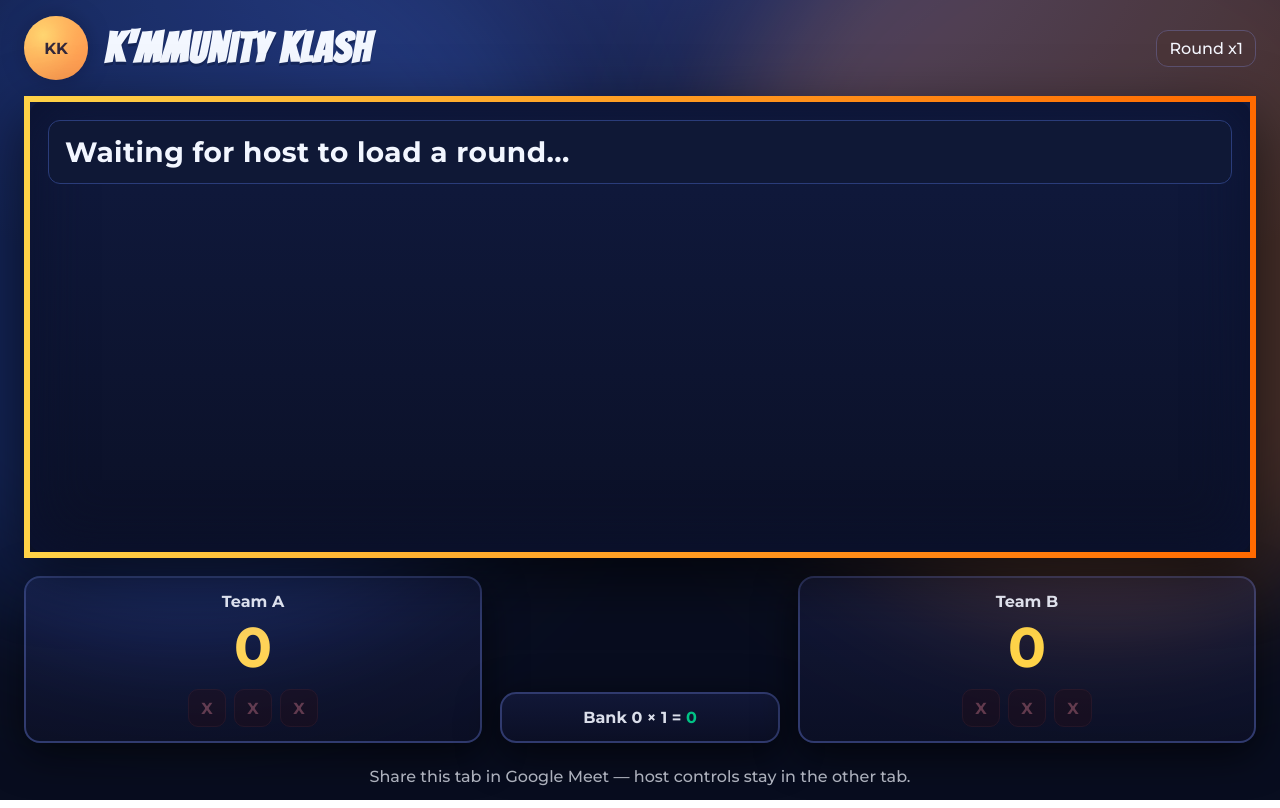
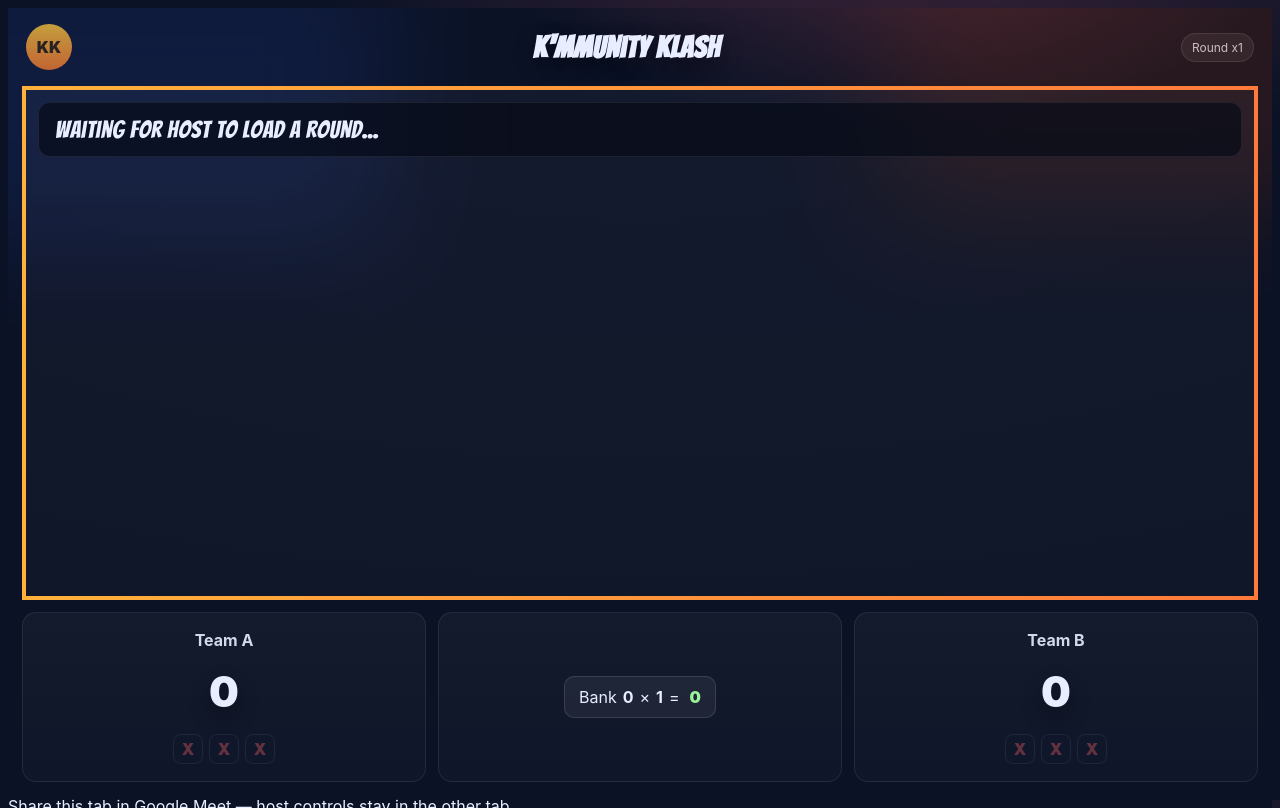
Before and after one commit to kayanasupport/kmmunityklash, a React (Vite) app: page /studio in a window 1280 px wide. Built offline with nearby package versions, Linux system fonts and the light colour scheme.

Commit message:
Buzz and Points Sync

```diff
--- a/src/store.js
+++ b/src/store.js
@@ -1,48 +1,38 @@
 import { create } from "zustand";
 
-/** ---- Cross-tab sync helpers ---- */
-const BC_NAME = "kk-game";
+// ----- cross-tab plumbing -----
+const BC = typeof window !== "undefined" && "BroadcastChannel" in window
+  ? new BroadcastChannel("kk-game")
+  : null;
 const STORAGE_KEY = "kk_state";
 
-const channel =
-  typeof window !== "undefined" && "BroadcastChannel" in window
-    ? new BroadcastChannel(BC_NAME)
-    : null;
-
 const readPersist = () => {
-  try {
-    const raw = localStorage.getItem(STORAGE_KEY);
-    return raw ? JSON.parse(raw) : null;
-  } catch {
-    return null;
-  }
+  try { const raw = localStorage.getItem(STORAGE_KEY); return raw ? JSON.parse(raw) : null; }
+  catch { return null; }
 };
 
-// Only the serializable, gameplay data (no functions)
-const snapshot = (s) => ({
+const snap = (s) => ({
   title: s.title,
   titleFont: s.titleFont,
   sheetId: s.sheetId,
   hostMode: s.hostMode,
-
   round: s.round,
   roundBank: s.roundBank,
-
   teamA: s.teamA,
   teamB: s.teamB,
   buzzingTeam: s.buzzingTeam,
 });
 
 const persistAndBroadcast = (get) => {
-  const snap = snapshot(get());
+  const s = snap(get());
   try {
-    localStorage.setItem(STORAGE_KEY, JSON.stringify(snap));
-    if (channel) channel.postMessage(snap);
+    localStorage.setItem(STORAGE_KEY, JSON.stringify(s));
+    if (BC) BC.postMessage(s);
   } catch {}
 };
 
-/** ---- Default data ---- */
-const defaultState = {
+// ----- defaults -----
+const defaults = {
   title: "K'mmunity Klash",
   titleFont: "Bangers",
   sheetId:
@@ -51,34 +41,23 @@ const defaultState = {
     (typeof window !== "undefined" && localStorage.getItem("sheetId")) ||
     "",
   hostMode: true,
-
-  round: { question: "", multiplier: 1, answers: [] }, // answers: [{text,points,revealed}]
+  round: { question: "", multiplier: 1, answers: [] },
   roundBank: 0,
-
   teamA: { name: "Team A", score: 0, strikes: 0 },
   teamB: { name: "Team B", score: 0, strikes: 0 },
   buzzingTeam: "",
 };
 
 export const useGame = create((set, get) => ({
-  ...defaultState,
+  ...defaults,
   ...(readPersist() || {}),
 
-  /** UI toggles / metadata */
-  toggleHost: () => {
-    set((s) => ({ hostMode: !s.hostMode }));
-    persistAndBroadcast(get);
-  },
-  setTitle: (title) => {
-    set({ title });
-    persistAndBroadcast(get);
-  },
-  setTitleFont: (titleFont) => {
-    set({ titleFont });
-    persistAndBroadcast(get);
-  },
+  // meta
+  toggleHost: () => { set((s) => ({ hostMode: !s.hostMode })); persistAndBroadcast(get); },
+  setTitle: (title) => { set({ title }); persistAndBroadcast(get); },
+  setTitleFont: (titleFont) => { set({ titleFont }); persistAndBroadcast(get); },
 
-  /** Round management */
+  // load round
   setRound: (round) => {
     const next = {
       question: String(round.question || ""),
@@ -93,28 +72,28 @@ export const useGame = create((set, get) => ({
     persistAndBroadcast(get);
   },
 
-  /** Reveal / hide toggles automatically adjust bank */
+  // reveal / hide (bank math is always numeric)
   reveal: (index) => {
     const s = get();
-    const was = s.round.answers[index]?.revealed;
-    const pts = Number(s.round.answers[index]?.points || 0);
+    const was = Boolean(s.round.answers[index]?.revealed);
+    const pts = Number(s.round.answers[index]?.points) || 0;
 
     const answers = s.round.answers.map((a, i) =>
       i === index ? { ...a, revealed: !a.revealed } : a
     );
     const round = { ...s.round, answers };
-    const roundBank = Math.max(0, s.roundBank + (was ? -pts : pts));
+    const roundBank = Math.max(0, (Number(s.roundBank) || 0) + (was ? -pts : pts));
 
     set({ round, roundBank });
     persistAndBroadcast(get);
   },
-  hide: (index) => get().reveal(index),
+  hide: (i) => get().reveal(i),
 
-  /** Strikes */
+  // strikes
   addStrike: (team) => {
     const key = team === "A" ? "teamA" : "teamB";
     const t = get()[key];
-    const strikes = Math.min(3, (t?.strikes || 0) + 1);
+    const strikes = Math.min(3, Number(t?.strikes || 0) + 1);
     set({ [key]: { ...t, strikes } });
     persistAndBroadcast(get);
   },
@@ -126,29 +105,30 @@ export const useGame = create((set, get) => ({
     persistAndBroadcast(get);
   },
 
-  /** Buzz */
-  buzz: (team) => {
-    set({ buzzingTeam: team });
-    persistAndBroadcast(get);
-  },
-  resetBuzz: () => {
-    set({ buzzingTeam: "" });
-    persistAndBroadcast(get);
-  },
+  // buzz
+  buzz: (team) => { set({ buzzingTeam: team }); persistAndBroadcast(get); },
+  resetBuzz: () => { set({ buzzingTeam: "" }); persistAndBroadcast(get); },
 
-  /** Award bank to winner and reset bank/strikes */
+  // award (FIX: purely numeric, broadcast after set)
   awardRound: (team) => {
     const s = get();
     const key = team === "A" ? "teamA" : "teamB";
-    const gain = s.roundBank * (s.round?.multiplier || 1);
+    const bank = Number(s.roundBank) || 0;
+    const mult = Number(s.round?.multiplier) || 1;
+    const gain = bank * mult;
+
+    const cur = s[key];
+    const nextTeam = { ...cur, score: (Number(cur.score) || 0) + gain };
     set({
-      [key]: { ...s[key], score: s[key].score + gain },
+      [key]: nextTeam,
       roundBank: 0,
+      buzzingTeam: "",
       teamA: { ...s.teamA, strikes: 0 },
       teamB: { ...s.teamB, strikes: 0 },
     });
     persistAndBroadcast(get);
   },
+
   resetScores: () => {
     set({
       teamA: { name: "Team A", score: 0, strikes: 0 },
@@ -165,21 +145,16 @@ export const useGame = create((set, get) => ({
   },
 }));
 
-/** ---- Inbound syncs ---- */
-// BroadcastChannel
-if (channel) {
-  channel.onmessage = (e) => {
-    const snap = e.data;
-    useGame.setState(snap, false);
+// inbound sync (BroadcastChannel + storage)
+if (BC) {
+  BC.onmessage = (e) => {
+    try { useGame.setState(e.data, false); } catch {}
   };
 }
-// storage event (covers Safari and when tabs re-open)
 if (typeof window !== "undefined") {
   window.addEventListener("storage", (ev) => {
     if (ev.key === STORAGE_KEY && ev.newValue) {
-      try {
-        useGame.setState(JSON.parse(ev.newValue), false);
-      } catch {}
+      try { useGame.setState(JSON.parse(ev.newValue), false); } catch {}
     }
   });
 }
--- a/src/styles.css
+++ b/src/styles.css
@@ -1,206 +1,168 @@
+/* ====== Variables & base ====== */
 :root{
-  --bg:#0b0f1a;
-  --panel:#12192b;
-  --accent:#ffd247; /* show yellow */
-  --accent-2:#ff6a00; /* orange gradient partner */
-  --text:#f2f6ff;
-  --muted:#99a3c4;
-  --ok:#00d68f;
-  --bad:#ff5964;
-  --title-font: "Bangers", system-ui, sans-serif; /* loud show font */
-  --ui-font: "Montserrat", system-ui, sans-serif;
+  --bg:#0b1225;
+  --panel:#111a33;
+  --panel-2:#0f1730;
+  --text:#e8eeff;
+  --muted:#9db0d7;
+  --accent:#ffb13b;
+  --accent-2:#ff7a3b;
+  --ok:#32d583;
+  --danger:#ef4444;
+  --ui-font: Inter, ui-sans-serif, system-ui, -apple-system, Segoe UI, Roboto, Helvetica, Arial, "Apple Color Emoji","Segoe UI Emoji";
+  --title-font: "Bangers", var(--ui-font);
 }
-*{box-sizing:border-box}
-html,body,#root{height:100%}
-body{
-  margin:0;background:radial-gradient(1000px 600px at 50% -10%, #1a2550, var(--bg));
-  color:var(--text); font-family:var(--ui-font);
-}
-button{cursor:pointer}
-input,button,select{font-family:var(--ui-font);}
 
-.wrapper{
-  max-width:1200px; margin:0 auto; padding:20px;
-  display:grid; grid-template-columns: 1fr 360px; gap:18px;
-}
-@media (max-width:1000px){
-  .wrapper{ grid-template-columns:1fr; }
-}
+*{ box-sizing:border-box; }
+html,body,#root{ height:100%; background: radial-gradient(1200px 500px at 70% -10%, #41253a 0%, transparent 50%), var(--bg); color:var(--text); font-family: var(--ui-font); }
+a{ color:inherit; }
 
 .header{
   display:flex; align-items:center; justify-content:space-between;
-  margin-bottom:12px;
+  padding:16px 8px 12px; gap:12px;
 }
-.logoTitle{
-  display:flex; align-items:center; gap:14px;
-}
-.logoBadge{
-  width:56px; height:56px; border-radius:50%;
-  background: radial-gradient(circle at 30% 30%, var(--accent), var(--accent-2));
-  box-shadow:0 0 18px rgba(255,210,71,.45);
-  display:grid; place-items:center; font-weight:700; color:#2a1300;
-}
+.logoBadge{ width:40px; height:40px; border-radius:999px; background:linear-gradient(180deg,#fbbf24,#f97316); display:grid; place-items:center; font-weight:800; color:#2b1a00; }
+.logoTitle{ display:flex; align-items:center; gap:12px; }
 .title{
-  font-family:var(--title-font);
-  letter-spacing:1px; font-size:36px; text-shadow:0 2px 0 #00000066;
-}
-.panel{
-  background:linear-gradient(180deg, #16213f 0%, var(--panel) 100%);
-  border:1px solid #1f2a48; border-radius:14px; padding:16px;
-  box-shadow:0 6px 18px #0008;
+  font-family: var(--title-font);
+  font-size:30px; letter-spacing:1px;
+  padding-bottom:6px; border-bottom:6px solid; border-image: linear-gradient(90deg,var(--accent),var(--accent-2)) 1;
 }
 
-.board{
-  display:grid; grid-template-columns:repeat(2,1fr); gap:12px;
-  padding:10px;
-}
-.card{
-  background:#0f1530; border:1px solid #24305c; border-radius:12px; padding:14px;
-  min-height:86px; display:flex; align-items:center; justify-content:space-between;
-  font-size:22px; letter-spacing:.3px;
-}
-.card.revealed{ background: #1a2558; border-color:#3850b9 }
-.answer{ text-transform:uppercase; font-weight:700 }
-.points{ font-size:26px; color:var(--accent); font-weight:900; }
-
-.controls label{ display:block; font-size:12px; color:var(--muted); margin-top:10px; }
-.controls input, .controls select{
-  width:100%; border-radius:10px; border:1px solid #2b355e; background:#0b1130; color:#fff;
-  padding:10px 12px; outline:none;
-}
-.controls .row{ display:flex; gap:10px; }
-.controls .row > * { flex:1 }
-
-.btn{
-  background:linear-gradient(180deg, var(--accent) 0%, var(--accent-2) 100%);
-  color:#2a1300; border:none; border-radius:12px; padding:10px 14px; font-weight:900;
-}
-.btn.ghost{
-  background:transparent; border:1px solid #39447a; color:#fff;
-}
-.badge{ padding:6px 10px; border-radius:999px; background:#1e2a55; color:#d6defc; font-size:12px; }
-.stack{ display:flex; gap:10px; flex-wrap:wrap; }
-.row{ display:flex; align-items:center; justify-content:space-between; gap:10px; }
-.gap{ height:10px }
-
-.scorebar{
-  display:grid; grid-template-columns:1fr auto 1fr; gap:10px; align-items:center;
-}
-.team{
-  background:#0f1530; border:1px solid #24305c; border-radius:12px; padding:10px; text-align:center;
-}
-.team h3{ margin:6px 0 2px 0 }
-.team input{ width:100%; text-align:center; }
-.big{
-  font-size:42px; font-weight:900; color:var(--accent);
-  text-align:center; padding:6px 14px; border-radius:12px; border:1px dashed #3b4670;
-}
-.strikes{ display:flex; gap:8px }
-.x{
-  width:34px; height:34px; border-radius:8px; display:grid; place-items:center; font-weight:900;
-  background:#26090d; border:1px solid #5b0f18; color:#ff8a93;
+.wrapper{
+  display:grid; grid-template-columns: 1fr 360px; gap:18px; padding:12px; max-width:1200px; margin:0 auto;
 }
 
-.footer{
-  text-align:center; color:#96a0c7; font-size:12px; margin:16px 0 6px;
+/* ====== Panels ====== */
+.panel{
+  background: linear-gradient(180deg, rgba(255,255,255,.04), rgba(255,255,255,.02));
+  border:1px solid rgba(255,255,255,.08);
+  border-radius:14px; padding:14px;
+  backdrop-filter: blur(6px);
+}
+.row{ display:flex; gap:10px; align-items:center; }
+.stack{ display:flex; gap:8px; flex-wrap:wrap; }
+.gap{ height:6px; }
+
+.badge{
+  background:rgba(255,255,255,.08); color:var(--muted); padding:4px 8px; border-radius:999px; font-size:12px; border:1px solid rgba(255,255,255,.08);
+}
+.btn{
+  background: linear-gradient(180deg, #ffb13b, #ff7a3b);
+  color:#1a1006; font-weight:800; border:none; border-radius:10px; padding:10px 12px; cursor:pointer; box-shadow:0 6px 14px rgba(0,0,0,.25);
+}
+.btn.ghost{ background: rgba(255,255,255,.08); color:#fff; }
+.btn:active{ transform: translateY(1px); }
+
+input,select{
+  width:100%; background:rgba(255,255,255,.06); color:#fff;
+  border:1px solid rgba(255,255,255,.12); border-radius:10px; padding:10px;
 }
 
-/* =========================
-   ===== STUDIO VIEW =======
-   ========================= */
-.studio-wrap{
-  height:100vh; width:100%;
-  display:grid; grid-template-rows:auto 1fr auto;
-  background: radial-gradient(1200px 700px at 50% -10%, #21306d, #080d1f 70%);
-  overflow:hidden;
+/* ====== Board ====== */
+.board{ display:grid; grid-template-columns: 1fr 1fr; gap:12px; margin-top:8px; }
+.card{
+  background:linear-gradient(180deg,#0e1836,#0c142b); border:1px solid rgba(255,255,255,.06);
+  border-radius:12px; padding:16px; min-height:68px; display:flex; align-items:center; justify-content:space-between;
 }
-.studio-spot{
-  position:fixed; width:60vmax; height:60vmax; border-radius:50%;
-  filter:blur(60px); opacity:.25; pointer-events:none; mix-blend-mode:screen;
+.card.revealed{ background:linear-gradient(180deg,#182b66,#132350); border-color:rgba(255,255,255,.18); }
+.answer{ font-weight:800; letter-spacing:.5px; color:#cbe1ff; }
+.points{ font-weight:900; color:#ffd064; }
+
+/* ====== Right rail ====== */
+.controls .btn, .controls input, .controls select{ width:100%; }
+.controls label{ display:block; margin-top:10px; margin-bottom:6px; color:var(--muted); font-size:12px; }
+.scorebar{ display:flex; align-items:center; justify-content:space-between; gap:14px; }
+.scorebar .team{ flex:1; }
+.scorebar .big{ font-size:38px; font-weight:900; }
+.strikes{ display:flex; gap:6px; }
+.x{ width:26px; height:26px; display:grid; place-items:center; border-radius:6px; border:1px solid rgba(255,255,255,.2); color:#ff6363; font-weight:900; }
+
+/* ====== Footer note ====== */
+.footer{ opacity:.7; font-size:12px; padding-top:8px; }
+
+/* ====== Studio View ====== */
+.studio-wrap{ height:100vh; position:relative; overflow:hidden; background: radial-gradient(800px 400px at 70% -10%, #41253a 0%, transparent 50%), var(--bg); }
+.studio-spot.a,.studio-spot.b{
+  position:absolute; width:40vw; height:40vh; filter: blur(60px); opacity:.25; pointer-events:none;
 }
-.studio-spot.a{ background:#2b5df1; top:-10vmax; left:-15vmax; }
-.studio-spot.b{ background:#ff8c2b; top:-12vmax; right:-16vmax; }
+.studio-spot.a{ background:#1e3a8a; top:-10vh; left:-10vw; }
+.studio-spot.b{ background:#7c2d12; top:-15vh; right:-10vw; }
 
 .studio-header{
-  display:grid; grid-template-columns:auto 1fr auto; align-items:center;
-  gap:16px; padding:16px 24px;
+  display:flex; align-items:center; justify-content:space-between; padding:16px 18px;
 }
 .studio-logo{
-  width:64px; height:64px; border-radius:50%;
-  display:grid; place-items:center; font-weight:900; color:#2a1300;
-  background: radial-gradient(circle at 30% 30%, var(--accent), var(--accent-2));
-  box-shadow:0 0 20px #0008, 0 0 28px rgba(255,210,71,.4) inset;
+  width:46px; height:46px; border-radius:999px; background:linear-gradient(180deg,#fbbf24,#f97316);
+  display:grid; place-items:center; font-weight:900; color:#2b1a00;
 }
 .studio-title{
-  font-family:var(--title-font);
-  font-size:42px; letter-spacing:1px; margin:0;
-  text-shadow:0 3px 0 #0006;
+  font-family: var(--title-font); letter-spacing:.5px; font-size:30px; margin:0; text-shadow:0 6px 20px rgba(0,0,0,.35);
 }
-.studio-round{ justify-self:end; background:#0f1530; border:1px solid #26356a; padding:8px 12px; border-radius:12px }
+.studio-round{ font-size:12px; background:rgba(255,255,255,.08); padding:6px 10px; border-radius:999px; border:1px solid rgba(255,255,255,.12); }
 
-.studio-main{
-  display:grid; grid-template-rows:1fr auto; gap:18px; padding:0 24px 18px;
-}
-
+.studio-main{ padding:0 14px 14px; display:grid; grid-template-rows: auto 170px; gap:12px; height:calc(100vh - 90px); }
 .studio-board{
   position:relative;
-  background:linear-gradient(180deg, #101a3f, #0b1026);
-  border:6px solid transparent; border-radius:18px; padding:18px;
-  box-shadow:0 20px 60px #0009, inset 0 0 60px #0b1230;
-  display:grid; grid-template-rows:auto 1fr; gap:12px;
-  min-height:52vh;
+  border:4px solid transparent; border-radius:14px; border-image: linear-gradient(90deg,var(--accent),var(--accent-2)) 1;
+  padding:12px; background: radial-gradient(1400px 600px at 50% -10%, rgba(255,255,255,.04), rgba(255,255,255,.02));
 }
 .studio-question{
-  font-size:28px; font-weight:800; letter-spacing:.4px;
-  background:#0f1836; border:1px solid #2a3c7a; border-radius:12px; padding:14px 16px;
+  font-family: var(--title-font); font-size:24px; letter-spacing:.5px;
+  background:rgba(7,10,23,.7); border:1px solid rgba(255,255,255,.08); border-radius:12px; padding:14px 16px; margin-bottom:10px;
 }
-.studio-answers{
-  display:grid; grid-template-columns:1fr 1fr; gap:12px;
-}
-@media (max-width:1000px){ .studio-answers{ grid-template-columns:1fr; } }
-
+.studio-answers{ display:grid; grid-template-columns: 1fr 1fr; gap:12px; }
 .studio-answer{
-  height:82px; border-radius:12px; border:1px dashed #32407a; display:grid;
-  grid-template-columns:48px 1fr 80px; align-items:center; gap:10px; padding:0 12px;
-  background:#0a1130; color:#263366;
-  transition:.2s;
-}
-.studio-answer.show{
-  background:#182460; color:#fff; border:1px solid #4961da;
-  box-shadow:0 6px 18px #0008, inset 0 0 28px rgba(57,92,255,.25);
+  background:linear-gradient(180deg,#0e1836,#0c142b);
+  border:1px dashed rgba(255,255,255,.15);
+  border-radius:12px; min-height:66px; display:grid; grid-template-columns: 48px 1fr 60px; align-items:center;
+  padding:8px 12px; color:#9bb6ff; opacity:.85;
 }
 .studio-answer .num{
-  font-weight:900; font-size:28px; text-align:center; color:#9bb0ff;
+  width:36px; height:36px; border-radius:8px; background:rgba(255,255,255,.08); display:grid; place-items:center; font-weight:900; border:1px solid rgba(255,255,255,.15);
 }
-.studio-answer .text{ font-weight:800; text-transform:uppercase; }
-.studio-answer .pts{ font-weight:900; font-size:28px; color:var(--accent); text-align:right; }
+.studio-answer .pts{ justify-self:end; font-weight:900; color:#ffd064; }
+.studio-answer.show{
+  border:1px solid rgba(255,255,255,.22); background:linear-gradient(180deg,#1b2f6e,#142957); color:#cfe3ff; opacity:1;
+  animation: ans .2s ease-out;
+}
+@keyframes ans{ from{ transform:scale(.98); opacity:.6;} to{ transform:scale(1); opacity:1;} }
 
+/* Buzz overlay (ALWAYS on top) */
 .studio-buzz{
-  position:absolute; left:18px; bottom:-12px;
-  padding:10px 16px; border-radius:12px;
-  background:#320e14; border:1px solid #6a1f2a; color:#ff9aa1; font-weight:900;
-  width:max-content;
+  position:absolute; bottom:12px; left:12px;
+  padding:10px 14px; background:rgba(194,65,12,.95); color:#fff; font-weight:900;
+  border-radius:10px; border:2px solid rgba(255,170,120,.9);
+  z-index:50; box-shadow:0 14px 26px rgba(0,0,0,.35); animation:buzz-pop .25s ease-out;
 }
+@keyframes buzz-pop{ from{ transform:scale(.85); opacity:.6;} to{ transform:scale(1); opacity:1;} }
 
-.studio-podiums{
-  display:grid; grid-template-columns:1fr 280px 1fr; gap:18px; align-items:end;
+/* Podiums */
+.studio-podiums{ display:grid; grid-template-columns: 1fr 1fr 1fr; gap:12px; }
+.pod{
+  background: linear-gradient(180deg, rgba(255,255,255,.04), rgba(255,255,255,.02));
+  border:1px solid rgba(255,255,255,.08); border-radius:14px; padding:14px; display:grid; gap:10px; align-items:center; justify-items:center;
 }
-.pod{
-  background:linear-gradient(180deg, #111737, #0b0f25);
-  border:2px solid #303a6e; border-radius:16px; padding:14px;
-  text-align:center; box-shadow:0 10px 40px #000a;
+.pod.mid{ align-items:center; justify-items:center; }
+.pod-name{ font-weight:700; opacity:.9; }
+.pod-score{ font-size:42px; font-weight:900; text-shadow:0 10px 20px rgba(0,0,0,.35); }
+
+.bank{
+  background:rgba(255,255,255,.06); border:1px solid rgba(255,255,255,.12); border-radius:10px;
+  padding:10px 14px; display:flex; gap:6px; align-items:center;
 }
-.pod.mid{ display:grid; place-items:center; }
-.pod-name{ font-weight:800; opacity:.9; }
-.pod-score{ font-size:56px; font-weight:900; color:var(--accent); margin-top:2px }
-.bank{ font-weight:700; opacity:.9 }
-.bank-total{ color:var(--ok); font-weight:900 }
+.bank-total{ font-weight:900; color:#9af29d; margin-left:4px; }
 
-.studio-strikes{ display:flex; gap:8px; justify-content:center; margin-top:8px }
+/* strikes under podiums */
+.studio-strikes{ display:flex; gap:6px; }
 .studio-x{
-  width:38px; height:38px; border-radius:10px; display:grid; place-items:center;
-  border:1px solid #51202a; background:#2a0e14; color:#ff8893; font-weight:900; opacity:.35;
+  width:30px; height:30px; display:grid; place-items:center; border-radius:8px;
+  border:1px solid rgba(255,255,255,.2); color:#ff6363; opacity:.35; font-weight:900;
 }
-.studio-x.on{ opacity:1 }
+.studio-x.on{ opacity:1; background:rgba(255,99,99,.12); }
 
-.studio-footer{ text-align:center; opacity:.7; padding:6px 12px 14px }
+/* Small helpers */
+@media (max-width: 1024px){
+  .wrapper{ grid-template-columns: 1fr; }
+  .studio-main{ grid-template-rows: auto 210px; }
+}
```
